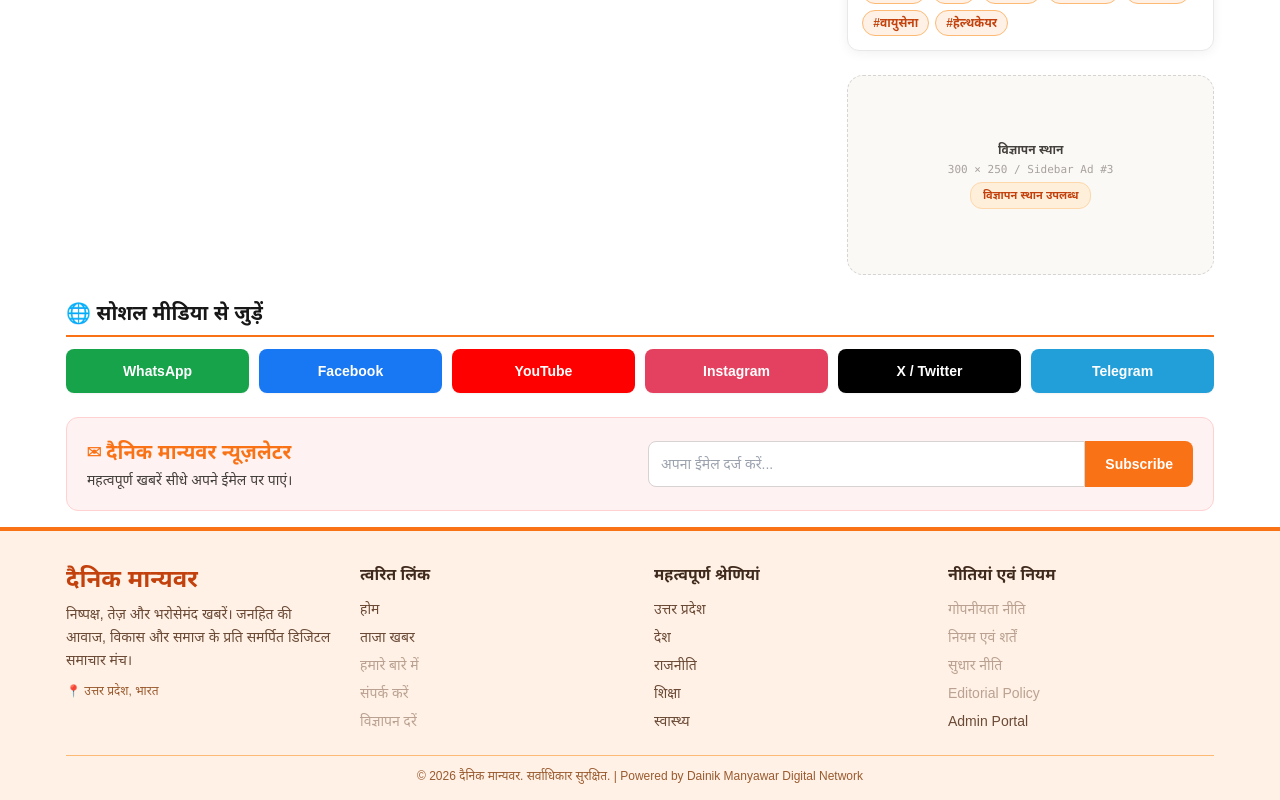
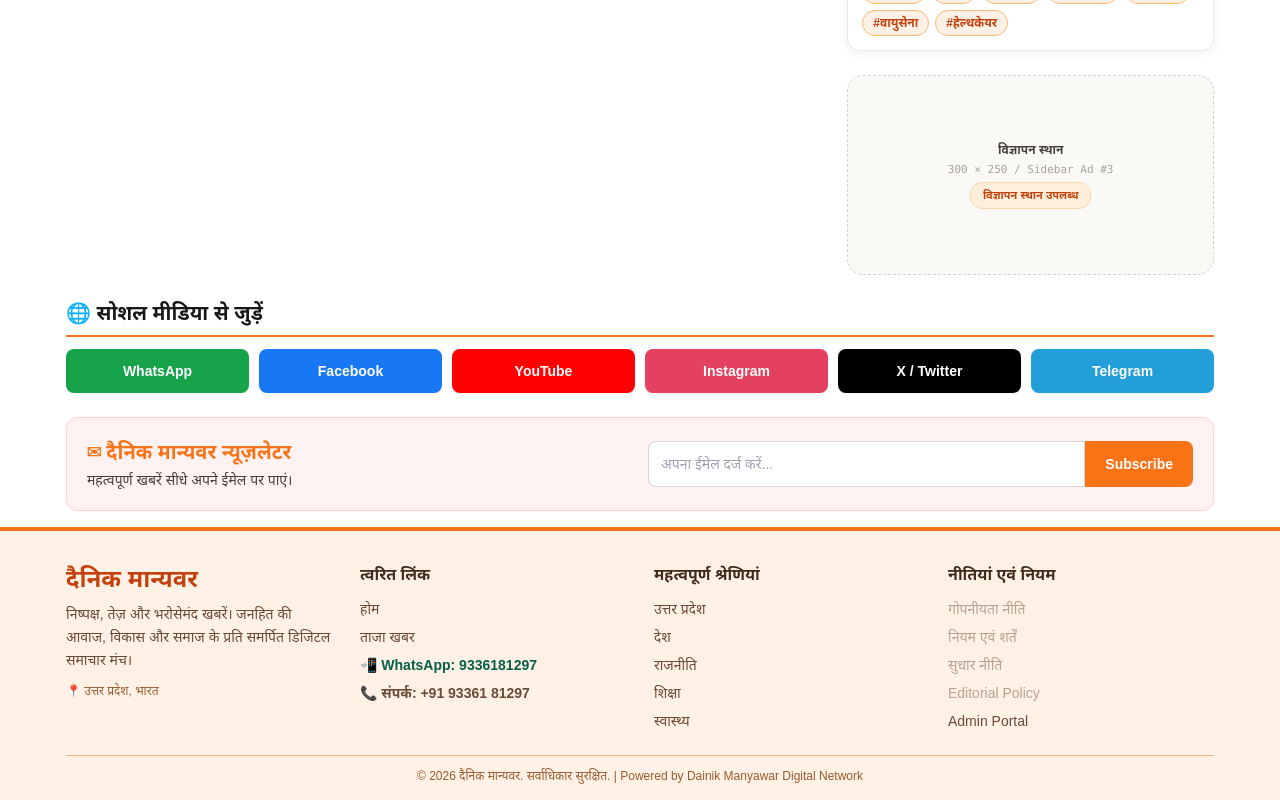
Before and after one commit to kuldepsinghlk85/dainikmanyavar, a Next.js app: page / in a window 1280 px wide. Shown: the part 1684-2484 px from the top of the page. Built offline with nearby package versions, Linux system fonts and the light colour scheme; no server answers; the database is empty.

Commit message:
feat: update WhatsApp and contact number to 9336181297 across portal

```diff
--- a/prisma/seed.ts
+++ b/prisma/seed.ts
@@ -432,7 +432,7 @@
   const defaultSettings = [
     { key: 'site_name', value: 'दैनिक मान्यवर' },
     { key: 'site_subtitle', value: 'सच के साथ... समाज के लिए...' },
-    { key: 'whatsapp_number', value: '+91 93352 48009' },
+    { key: 'whatsapp_number', value: '+91 93361 81297' },
     { key: 'contact_email', value: 'info@dainikmanyawar.in' },
     { key: 'contact_address', value: 'जौनपुर, उत्तर प्रदेश, भारत' },
     { key: 'tts_provider', value: 'web_speech' },
--- a/src/app/admin/settings/page.tsx
+++ b/src/app/admin/settings/page.tsx
@@ -8,7 +8,7 @@
     site_name: 'दैनिक मान्यवर',
     site_subtitle: 'सच के साथ... समाज के लिए...',
     site_logo: '/logo.png',
-    whatsapp_number: '+91 93352 48009',
+    whatsapp_number: '+91 93361 81297',
     contact_email: 'info@dainikmanyawar.in',
     contact_address: 'जौनपुर, उत्तर प्रदेश, भारत',
     tts_provider: 'web_speech',
--- a/src/components/public/Footer.tsx
+++ b/src/components/public/Footer.tsx
@@ -32,19 +32,22 @@
                 </Link>
               </li>
               <li>
-                <span className="text-[#8C6D58]/60 cursor-not-allowed select-none" title="सामग्री अभी उपलब्ध नहीं है">
-                  हमारे बारे में
-                </span>
+                <a
+                  href="https://wa.me/919336181297"
+                  target="_blank"
+                  rel="noopener noreferrer"
+                  className="hover:text-[#16A34A] transition-colors font-semibold flex items-center gap-1 text-emerald-800"
+                >
+                  <span>📲 WhatsApp: 9336181297</span>
+                </a>
               </li>
               <li>
-                <span className="text-[#8C6D58]/60 cursor-not-allowed select-none" title="सामग्री अभी उपलब्ध नहीं है">
-                  संपर्क करें
-                </span>
-              </li>
-              <li>
-                <span className="text-[#8C6D58]/60 cursor-not-allowed select-none" title="सामग्री अभी उपलब्ध नहीं है">
-                  विज्ञापन दरें
-                </span>
+                <a
+                  href="tel:+919336181297"
+                  className="hover:text-[#EA580C] transition-colors font-semibold flex items-center gap-1"
+                >
+                  <span>📞 संपर्क: +91 93361 81297</span>
+                </a>
               </li>
             </ul>
           </div>
--- a/src/components/public/Header.tsx
+++ b/src/components/public/Header.tsx
@@ -127,7 +127,7 @@
             </form>
 
             <a
-              href="https://wa.me/919335248009"
+              href="https://wa.me/919336181297"
               target="_blank"
               rel="noopener noreferrer"
               className="bg-[#16A34A] hover:bg-green-700 text-white font-bold px-3 py-1.5 rounded-lg text-xs whitespace-nowrap text-center transition-colors flex items-center justify-center gap-1 shadow-sm"
--- a/src/components/public/SocialConnect.tsx
+++ b/src/components/public/SocialConnect.tsx
@@ -4,7 +4,7 @@
 
 export default function SocialConnect() {
   const socials = [
-    { name: 'WhatsApp', url: 'https://wa.me/919335248009', bg: 'bg-[#16A34A]', text: 'text-white' },
+    { name: 'WhatsApp', url: 'https://wa.me/919336181297', bg: 'bg-[#16A34A]', text: 'text-white' },
     { name: 'Facebook', url: 'https://facebook.com/dainikmanyawar', bg: 'bg-[#1877F2]', text: 'text-white' },
     { name: 'YouTube', url: 'https://youtube.com/@dainikmanyawar', bg: 'bg-[#FF0000]', text: 'text-white' },
     { name: 'Instagram', url: 'https://instagram.com/dainikmanyawar', bg: 'bg-[#E4405F]', text: 'text-white' },
```
